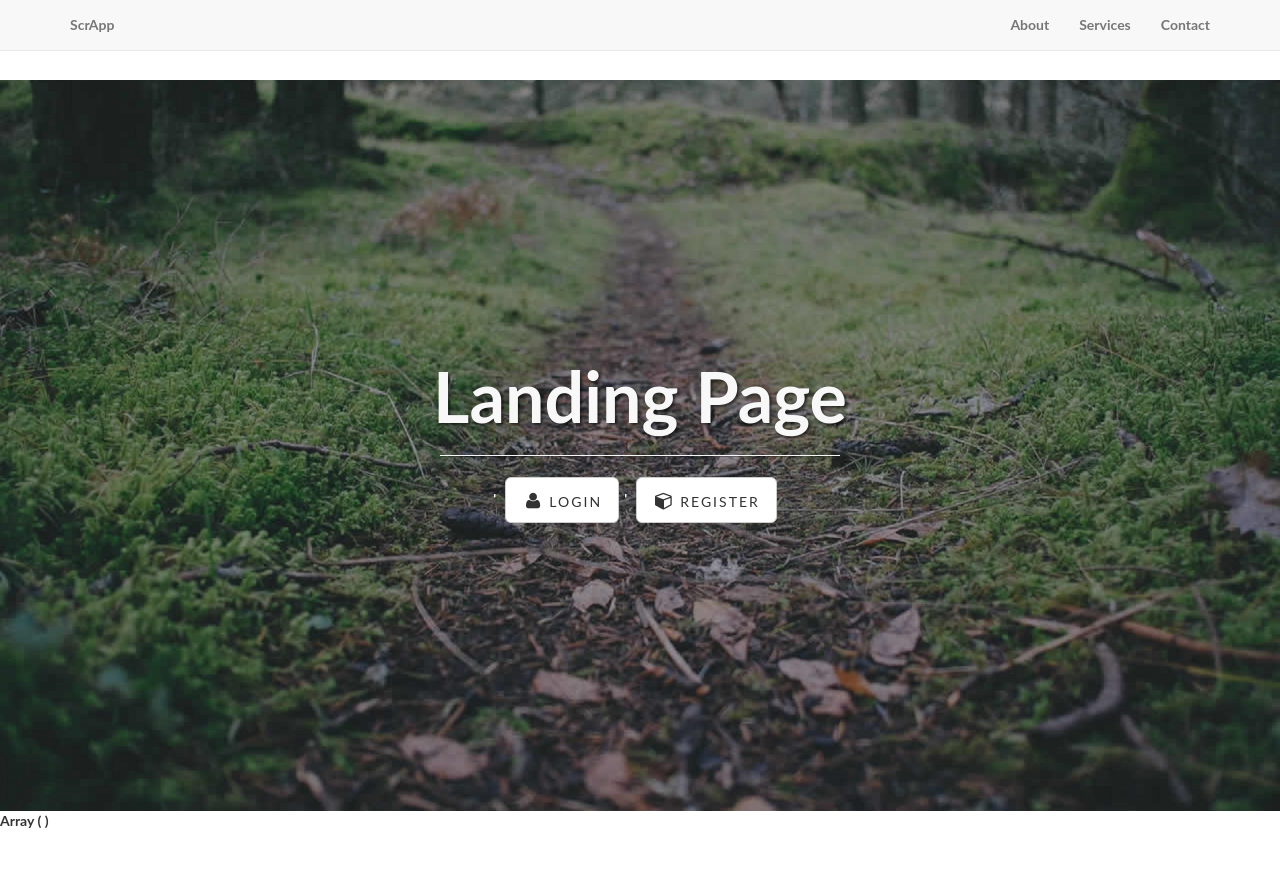
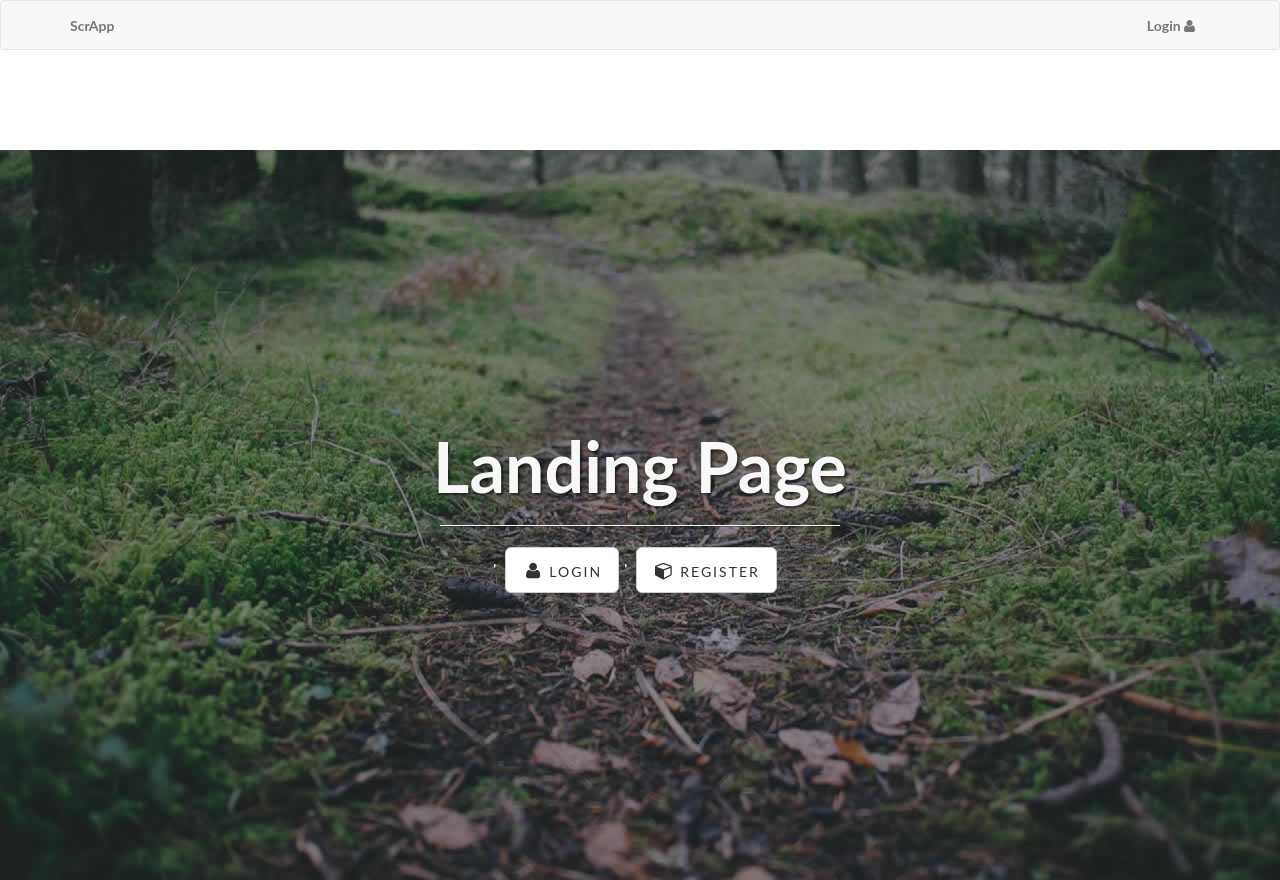
Before and after one commit to melds/scrapp, a PHP site: page /scrapp/ in a window 1280 px wide. Shown: the top 880 px of the page. Before the commit the page ends 828 px from the top, so only its background shows below. Run offline with PHP 8.4, Linux system fonts and the light colour scheme.

Commit message:
header udpate

```diff
--- a/views/header.php
+++ b/views/header.php
@@ -18,8 +18,9 @@
 	</head>
 	<body >
 	<!-- Navigation -->
-    <nav class="navbar navbar-default navbar-fixed-top topnav" role="navigation">
+    <nav class="navbar navbar-default navbar topnav" role="navigation">
         <div class="container topnav">
+            <!-- Brand and toggle get grouped for better mobile display -->
             <div class="navbar-header">
                 <button type="button" class="navbar-toggle" data-toggle="collapse" data-target="#bs-example-navbar-collapse-1">
                     <span class="sr-only">Toggle navigation</span>
@@ -27,20 +28,29 @@
                     <span class="icon-bar"></span>
                     <span class="icon-bar"></span>
                 </button>
-                <a class="navbar-brand topnav" href="#">ScrApp</a>
+                <a class="navbar-brand topnav" href="#">ScrApp  </a>
             </div>
+            <!-- Collect the nav links, forms, and other content for toggling -->
             <div class="collapse navbar-collapse" id="bs-example-navbar-collapse-1">
                 <ul class="nav navbar-nav navbar-right">
+                   <?php if (Session::exists('user')): ?>
+
+                    <?php if (Session::get('user')['type']=='user'): ?>
                           <li>
-                        <a href="#about">About</a>
+                            <a href="<?=URL."post" ?>">Appoint Pick <i class="fa fa-calendar" aria-hidden="true"></i></a>
                         </li>
+                      <?php endif ?>
                         <li>
-                        <a href="#services">Services</a>
+                            <a href="<?=URL."logout" ?>">Logout <i class="fa fa-sign-out" aria-hidden="true"></i></a>
                         </li>
+                    <?php else: ?>
                         <li>
-                        <a href="#contact">Contact</a>
+                            <a href="<?=URL."login" ?>">Login <i class="fa fa-user" aria-hidden="true"></i></a>
                         </li>
+                   <?php endif ?>
                 </ul>
             </div>
+            <!-- /.navbar-collapse -->
         </div>
+        <!-- /.container -->
     </nav>
```
Lines whose indentation alone changed are shown as unchanged.
